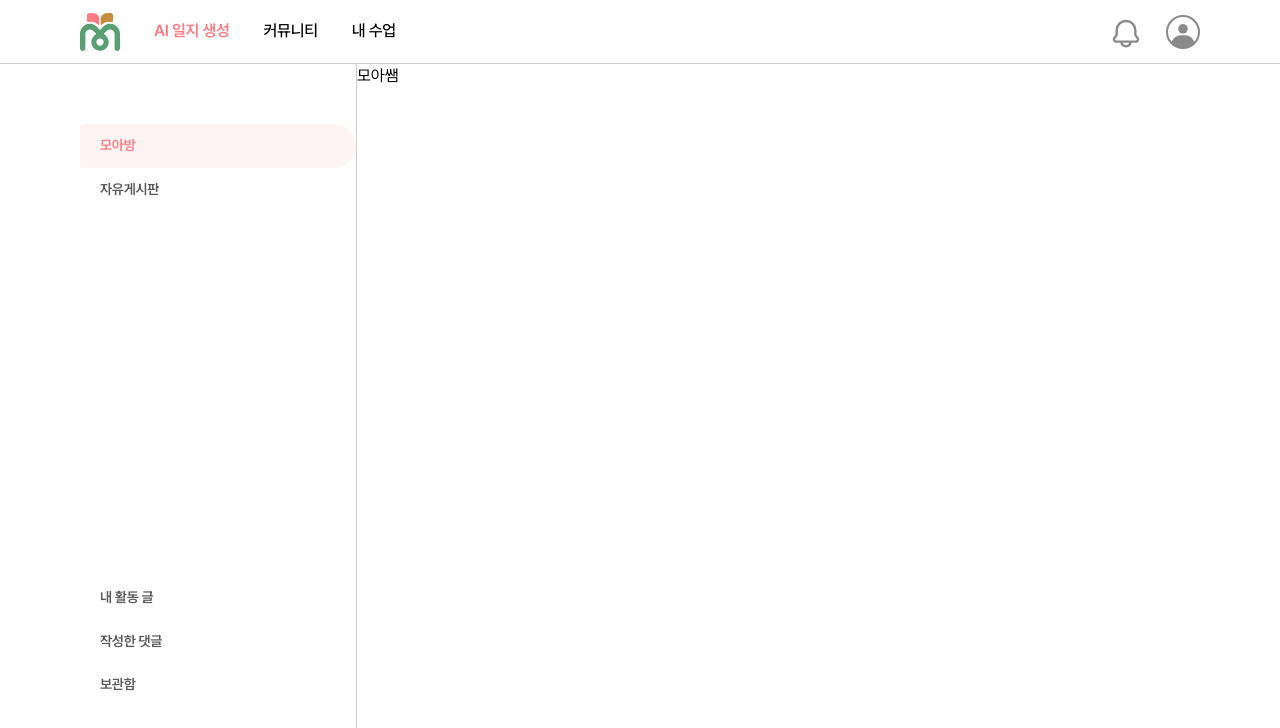
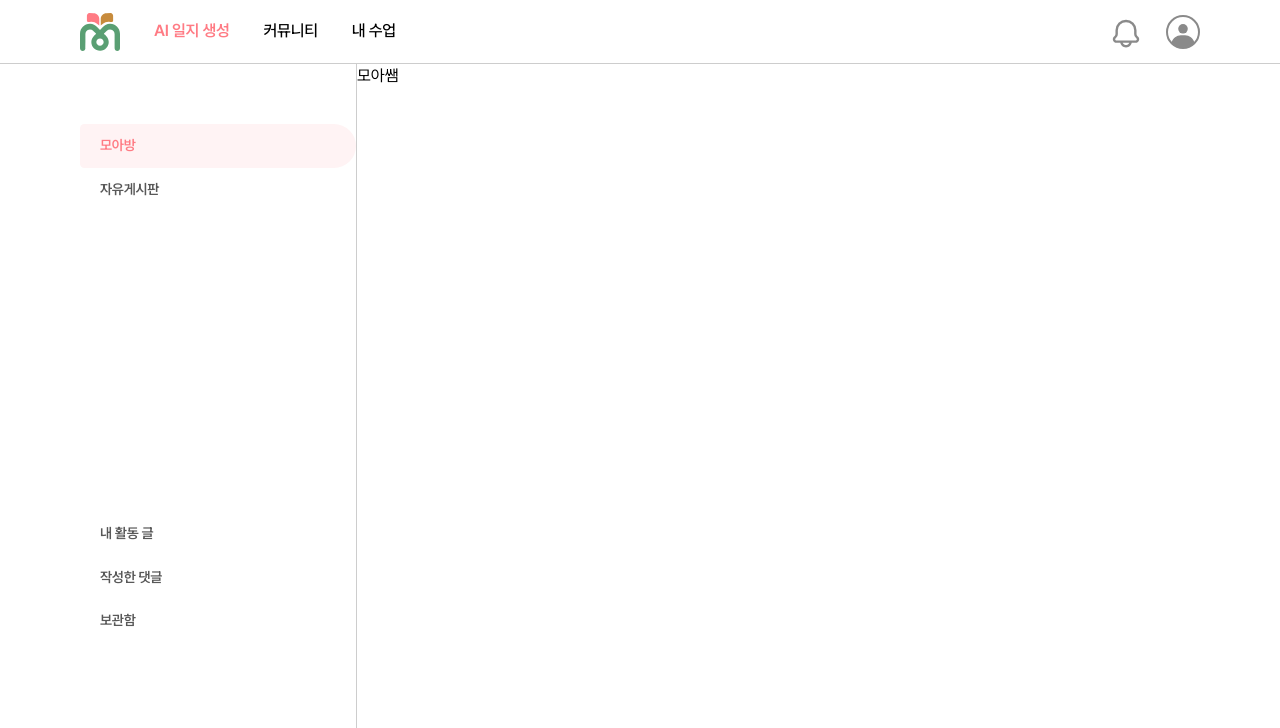
Before and after one commit to 7-baduki/moassam-frontend, a Next.js app: page / in a window 1280 px wide. Shown: the top 728 px of the page. Built offline with nearby package versions, Linux system fonts and the light colour scheme.

Commit message:
fix: Sidebar 컴포넌트 h-screen -> h-full 로 수정 (#10)

```diff
--- a/components/common/sidebar/Sidebar.tsx
+++ b/components/common/sidebar/Sidebar.tsx
@@ -18,10 +18,7 @@ export default function Sidebar() {
   const pathname = usePathname();
 
   return (
-    <aside
-      className="h-screen w-89.25 overflow-hidden border-r border-black-400"
-      aria-label="사이드 내비게이션"
-    >
+    <aside className="h-full w-89.25 border-r border-black-400" aria-label="사이드 내비게이션">
       <div className="flex h-full flex-col justify-between">
         <nav aria-label="메인 메뉴">
           <ul className="mt-15 ml-20 flex flex-col">
```
